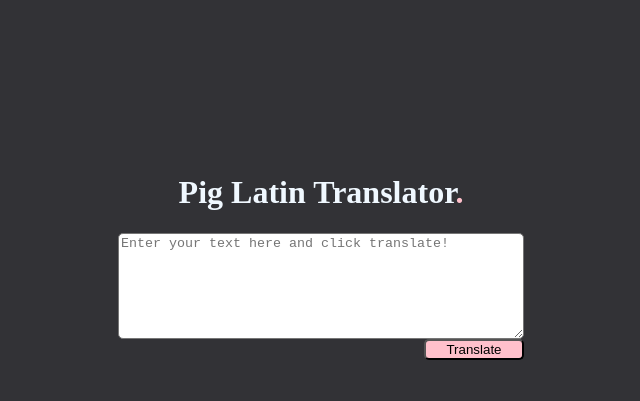
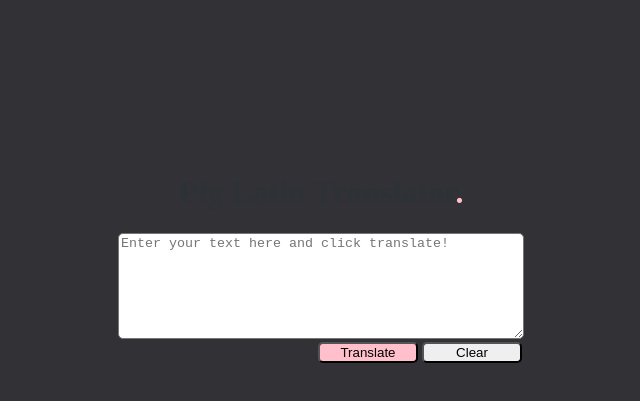
Before and after one commit to peterchay88/html-pig-latin, a plain HTML site: page index.html in a window 1280 px wide. Shown: the part 5-406 px from the top of the page, without its empty margins (319-959 px from the left). Drawn offline with Linux system fonts and the light colour scheme.

Commit message:
added clear button

```diff
--- a/index.html
+++ b/index.html
@@ -17,7 +17,12 @@
 
         <div id="translate-box-area">
             <textarea name="" id="text-box" placeholder="Enter your text here and click translate!"></textarea>
-            <button id="translate-button" onclick="translateFunction()">Translate</button>
+
+
+            <div id="button-group">
+                <button id="translate-button" onclick="translateFunction()">Translate</button>
+                <button id="clear-button">Clear</button>
+            </div>
 
             <!-- <textarea name="" id="text-box-translated" placeholder="Enter your text here and click translate!"></textarea>
             <button id="translate-button-translated" onclick="translateFunction()">Translate</button>
--- a/src/css/style.css
+++ b/src/css/style.css
@@ -12,7 +12,7 @@ body {
 
 #header {
     padding-top: 150px;
-    color: aliceblue;
+    color: rgb(45, 50, 55);
 }
 
 #translate-box-area {
@@ -28,9 +28,16 @@ body {
 
 #translate-button {
     width: 100px;
-    margin-left: 306px;
+    margin-left: 200px;
     border-radius: 5px;
+    margin-top: 3px;
     background-color: pink;
+}
+
+#clear-button {
+    width: 100px;
+    border-radius: 5px;
+    margin-top: 3px;
 }
 
 #header-period {
```
Also changed, not shown: test.html (added, +14 -0 lines).
